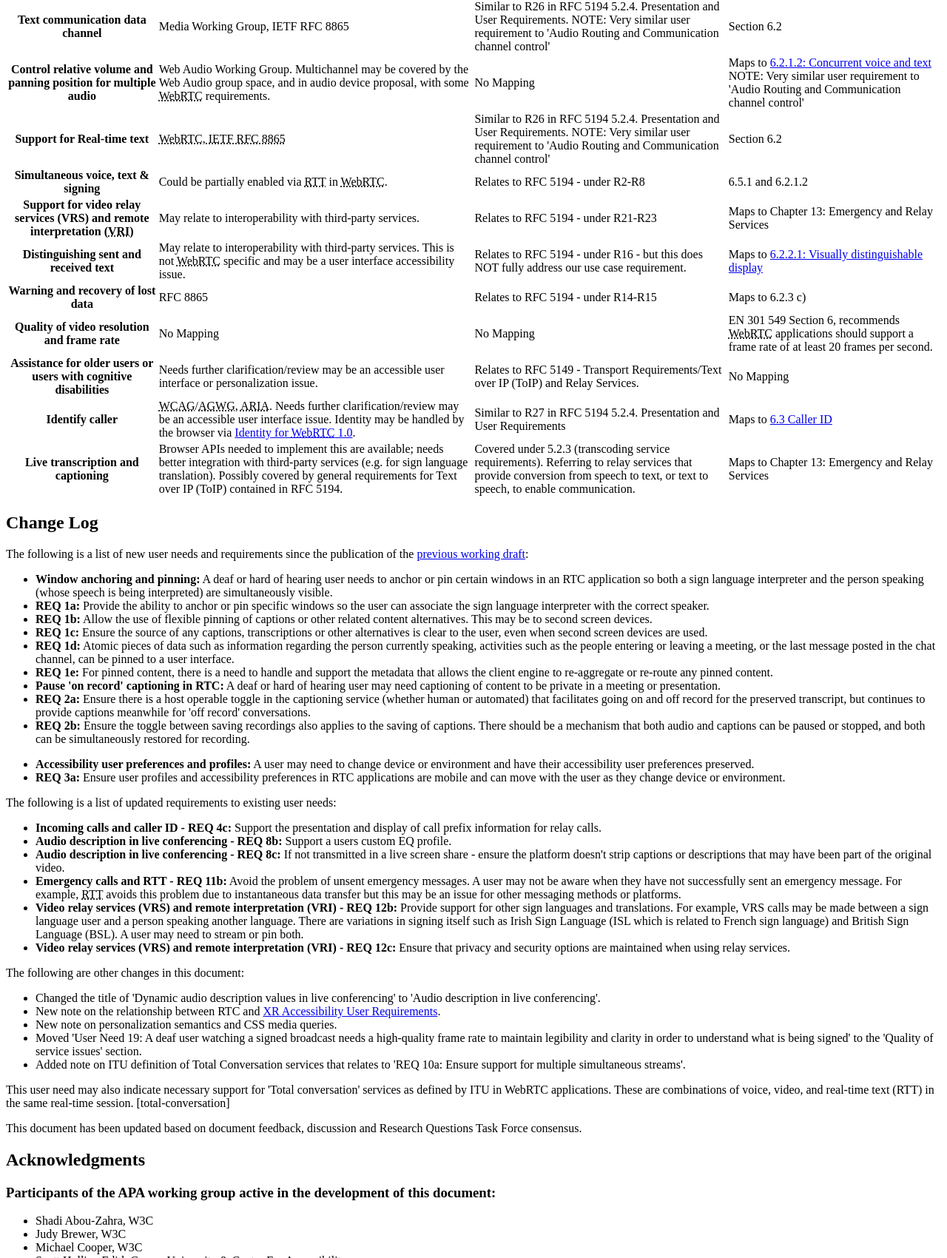
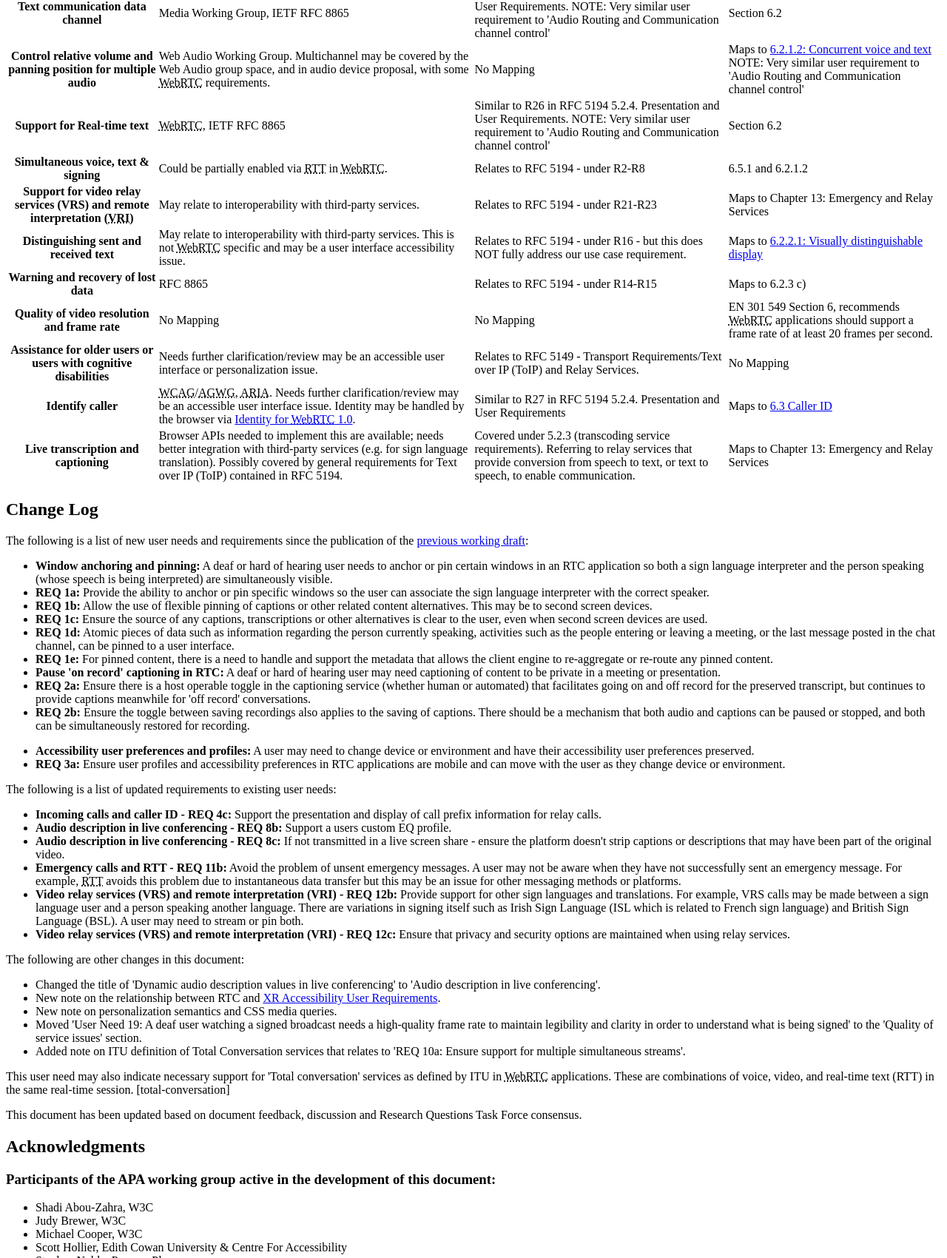
Before and after one commit to w3c/raur, a plain HTML site: page index.html in a window 1280 px wide. Shown: the part 4680-6380 px from the top of the page at 74% size. Drawn offline with Linux system fonts and the light colour scheme; a script that the page names is missing.

Commit message:
Fixes for widowed WebRTC abbrs

```diff
--- a/index.html
+++ b/index.html
@@ -307,7 +307,7 @@ This user need may also indicate necessary support for 'Total conversation' serv
 
 <p><strong>Scenario:</strong> A hard of hearing user needs better stereo sound to have a quality experience in work calls or meetings with friends or family. Transmission aspects, such as decibel range for audio needs to be of high&#45;quality. For calls, industry allows higher audio resolution but still mostly in mono only. </p>
 
-<p class="note">EN 301 549 Section 6,  recommends for <abbr title="Web Real&#45;time communication">WebRTC</abbr> enabled conferencing and communication the application shall be able to encode and decode communication with a frequency range with an upper limit of at least 7KHz. More details can be found at <a href="https://www.etsi.org/deliver/etsi_en/301500_301599/301549/02.01.02_60/en_301549v020102p.pdf"> Accessible Procurement standard for ICT products and services EN 301 549 (PDF)</a></p>
+<p class="note">EN 301 549 Section 6, recommends for <abbr title="Web Real&#45;time communication">WebRTC</abbr> enabled conferencing and communication the application shall be able to encode and decode communication with a frequency range with an upper limit of at least 7KHz. More details can be found at <a href="https://www.etsi.org/deliver/etsi_en/301500_301599/301549/02.01.02_60/en_301549v020102p.pdf"> Accessible Procurement standard for ICT products and services EN 301 549 (PDF)</a></p>
 </section>
 
 <section>
@@ -388,7 +388,6 @@ Media Working Group, Web and Networks IG. Second Screen API may fulfil this user
 <th scope="row">Text communication data channel</th>
 <td>
 Media Working Group, IETF RFC 8865</td>
-Media Working Group</td>
 	<td> Similar to R26 in RFC 5194 5.2.4. Presentation and User Requirements. NOTE: Very similar user requirement to &#39;Audio Routing and Communication channel control&#39;</td>
 	<td>Section 6.2</td>
 </tr>
@@ -403,8 +402,7 @@ Web Audio Working Group. Multichannel may be covered by the Web Audio group spac
 <tr>
 <th scope="row">Support for Real&#45;time text </th>
 <td>
-<abbr title="Web Real&#45;time communication">WebRTC, IETF RFC 8865</abbr></td>
-<abbr title="Web Real&#45;time communication">WebRTC</abbr></td>
+<abbr title="Web Real&#45;time communication">WebRTC</abbr>, IETF RFC 8865</td>
 <td>Similar to R26 in RFC 5194 5.2.4. Presentation and User Requirements. NOTE: Very similar user requirement to &#39;Audio Routing and Communication channel control&#39;</td>
 <td>Section 6.2</td>
 </tr>
@@ -517,7 +515,7 @@ Covered under 5.2.3 (transcoding service requirements). Referring to relay servi
 <li>Added note on ITU definition of Total Conversation services that relates to 'REQ 10a: Ensure support for multiple simultaneous streams'.</li>
 </ul>
 
-<p class="note">This user need may also indicate necessary support for 'Total conversation' services as defined by ITU in WebRTC applications. These are combinations of voice, video, and real-time text (RTT) in the same real-time session. [total-conversation]</p>
+<p class="note">This user need may also indicate necessary support for 'Total conversation' services as defined by ITU in <abbr title="Web Real&#45;time communication">WebRTC</abbr> applications. These are combinations of voice, video, and real-time text (RTT) in the same real-time session. [total-conversation]</p>
 
 
 <p>This document has been updated based on document feedback, discussion and Research Questions Task Force consensus.</p>
```
